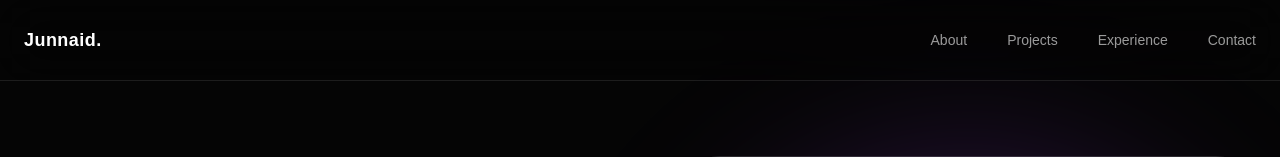
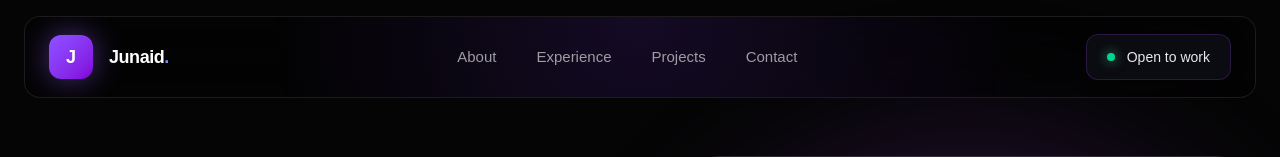
Before and after one commit to Junaidaslam49/my-porfolio, a Next.js app: page / in a window 1280 px wide. Shown: the top 157 px of the page. Built offline with nearby package versions, Linux system fonts and the light colour scheme.

Commit message:
add image

```diff
--- a/src/components/Hero.tsx
+++ b/src/components/Hero.tsx
@@ -49,9 +49,9 @@ export default function Hero() {
 
           <div className="relative rounded-[40px] border border-white/10 bg-white/5 backdrop-blur-xl p-8 overflow-hidden">
             <img
-              src="https://images.unsplash.com/photo-1500648767791-00dcc994a43e?q=80&w=1200&auto=format&fit=crop"
+              src="/jd.jpg"
               alt="profile"
-              className="rounded-[28px] w-full h-[550px] object-cover"
+              className="rounded-[28px] w-full h-[550px] object-cover object-[center_26%]"
             />
           </div>
         </motion.div>
--- a/src/components/Navbar.tsx
+++ b/src/components/Navbar.tsx
@@ -1,30 +1,92 @@
 'use client';
+
+import { motion } from 'framer-motion';
 
 export default function Navbar() {
   return (
-    <header className="fixed top-0 left-0 w-full z-50 backdrop-blur-xl border-b border-white/10 bg-black/20">
-      <div className="max-w-7xl mx-auto px-6 h-20 flex items-center justify-between">
-        <h1 className="text-lg font-semibold tracking-wide">
-          Junnaid.
-        </h1>
+    <header className="fixed top-0 left-0 w-full z-50 px-4 md:px-6 pt-4">
+      <div className="mx-auto">
+        <div className="relative overflow-hidden rounded-2xl border border-white/10 bg-black/40 backdrop-blur-2xl">
 
-        <nav className="hidden md:flex items-center gap-10 text-sm text-white/60">
-          <a href="#about" className="hover:text-white transition">
+          {/* glow background */}
+          <div className="absolute inset-0 bg-[radial-gradient(circle_at_top,rgba(124,58,237,0.15),transparent_60%)]" />
+
+          <div className="relative h-20 px-6 flex items-center justify-between">
+
+            {/* Left Logo */}
+            <motion.a
+              href="/"
+              whileHover={{ scale: 1.03 }}
+              className="flex items-center gap-4 group"
+            >
+              <div className="relative">
+
+                {/* glow */}
+                <div className="absolute inset-0 bg-purple-500 blur-xl opacity-0 group-hover:opacity-100 transition duration-500" />
+
+                <div className="relative w-11 h-11 rounded-xl bg-gradient-to-br from-violet-500 to-purple-700 flex items-center justify-center text-white font-semibold text-lg shadow-[0_0_30px_rgba(139,92,246,0.5)]">
+                  J
+                </div>
+              </div>
+
+              <span className="text-white font-semibold text-lg tracking-tight">
+                Junaid<span class="text-indigo-400">.</span>
+              </span>
+            </motion.a>
+
+            {/* Center Nav */}
+            <nav className="hidden md:flex items-center gap-10 text-[15px] text-white/60 font-medium">
+              <a
+                href="#about"
+                className="hover:text-white transition duration-300"
+              >
                 About
               </a>
 
-          <a href="#projects" className="hover:text-white transition">
+              <a
+                href="#experience"
+                className="hover:text-white transition duration-300"
+              >
+                Experience
+              </a>
+
+              <a
+                href="#projects"
+                className="hover:text-white transition duration-300"
+              >
                 Projects
               </a>
 
-          <a href="#experience" className="hover:text-white transition">
-            Experience
-          </a>
-
-          <a href="#contact" className="hover:text-white transition">
+              <a
+                href="#contact"
+                className="hover:text-white transition duration-300"
+              >
                 Contact
               </a>
             </nav>
+
+            {/* Right Button */}
+            <motion.a
+              whileHover={{ scale: 1.03 }}
+              whileTap={{ scale: 0.98 }}
+              href="mailto:junaidaslam49yahoo.com"
+              className="group relative overflow-hidden rounded-xl border border-purple-500/20 bg-[#0B0B12] px-5 py-3"
+            >
+              {/* glow */}
+              <div className="absolute inset-0 opacity-0 group-hover:opacity-100 transition duration-500 bg-purple-500/10 blur-xl" />
+
+              <div className="relative flex items-center gap-3">
+
+                {/* green dot */}
+                <div className="w-2 h-2 rounded-full bg-emerald-400 shadow-[0_0_12px_rgba(74,222,128,0.8)]" />
+
+                <span className="text-sm text-white/90 font-medium">
+                  Open to work
+                </span>
+              </div>
+            </motion.a>
+          </div>
+        </div>
       </div>
     </header>
   );
```
Also changed, not shown: 1 other file (tests, documents, lock files or other folders). Lines whose indentation alone changed are shown as unchanged.
